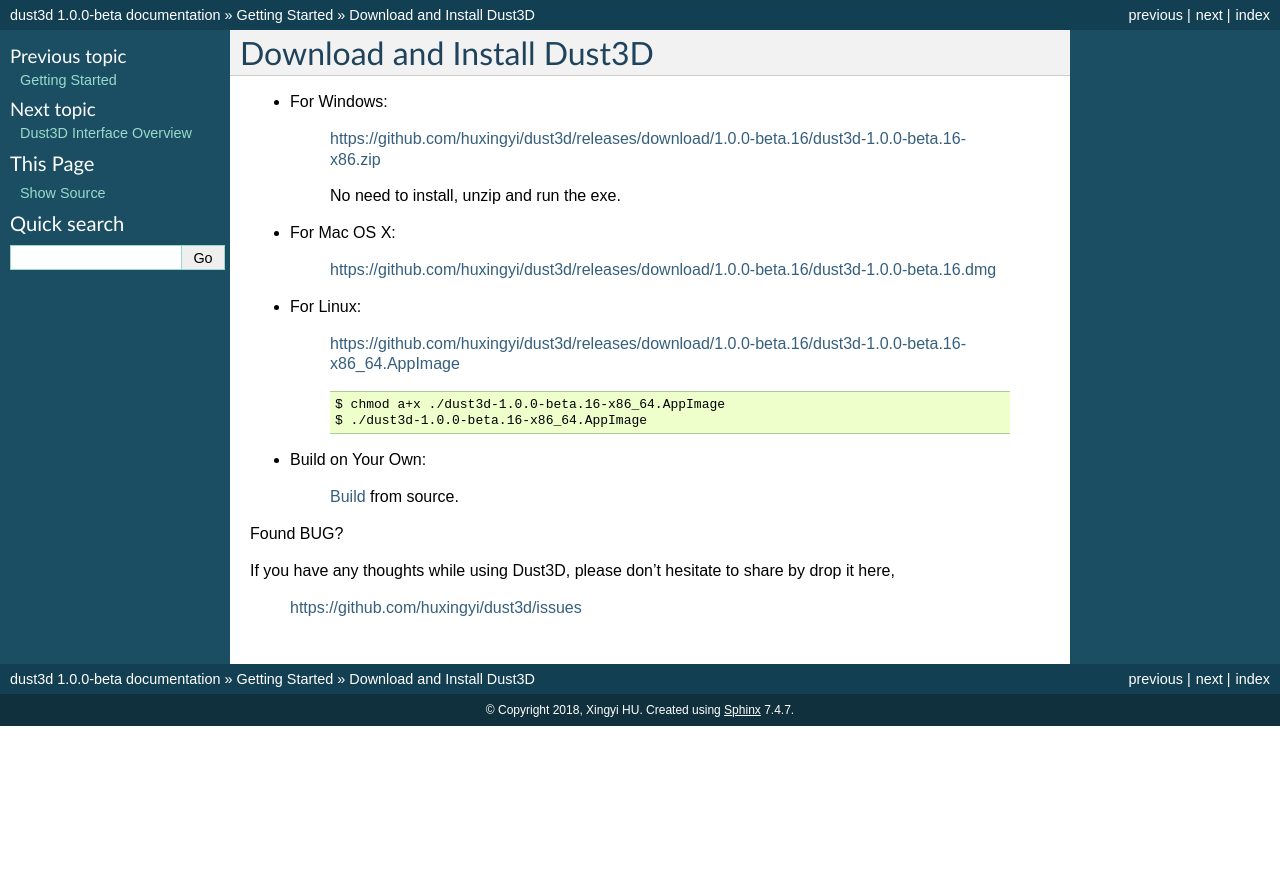
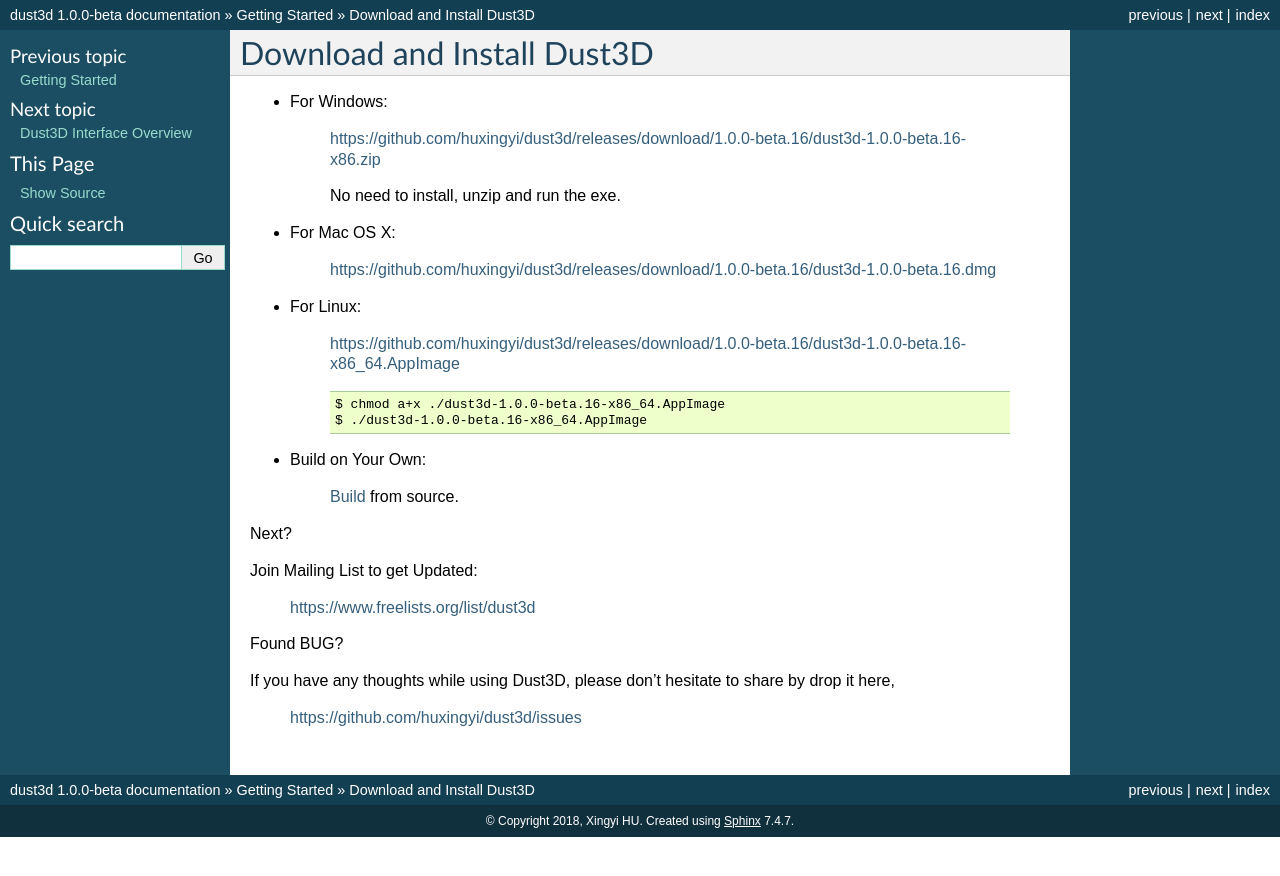
Before and after one commit to huxingyi/dust3d, a Sphinx documentation site: the page built from docs/install.rst, in a window 1280 px wide. Shown: the top 876 px of the page. Built offline with Sphinx 7.4.7, drawn with Linux system fonts in a browser that asks for light colours.

Commit message:
Update download page

```diff
--- a/docs/install.rst
+++ b/docs/install.rst
@@ -26,6 +26,12 @@
 
 .. _Build: http://docs.dust3d.org/en/latest/builds.html
 
+Next?
+
+Join Mailing List to get Updated:
+
+    https://www.freelists.org/list/dust3d
+
 Found BUG?
 
 If you have any thoughts while using Dust3D, please don't hesitate to share by drop it here,
```
